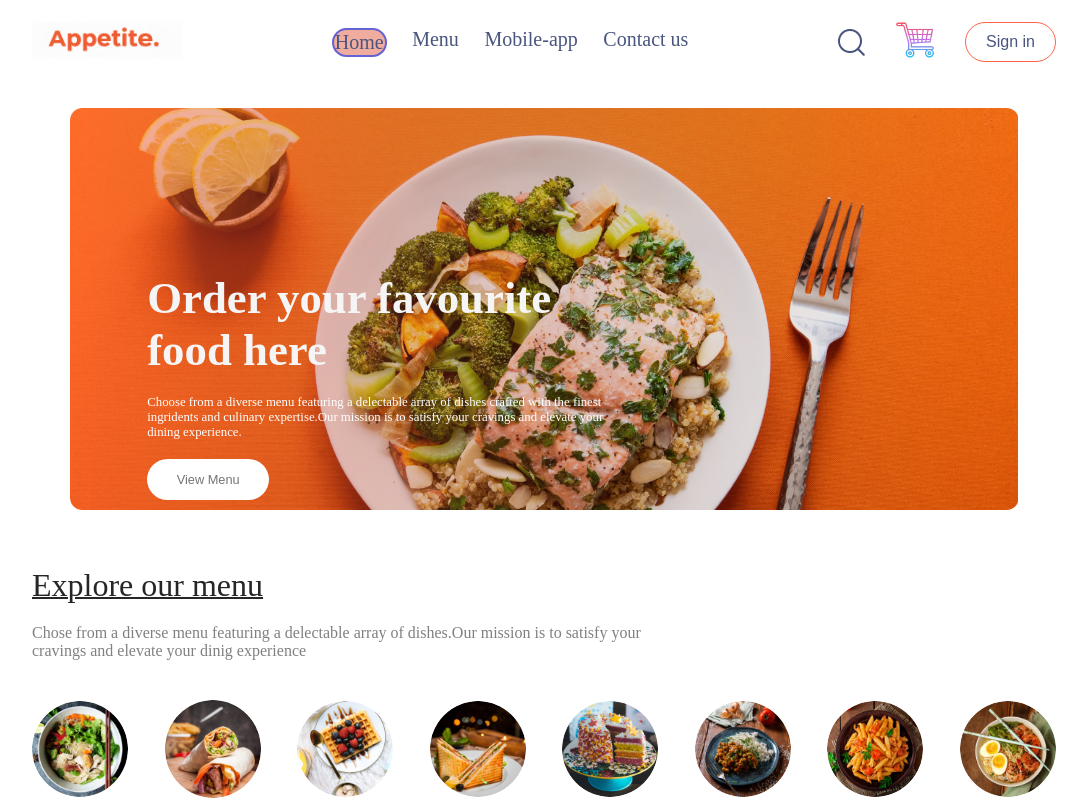
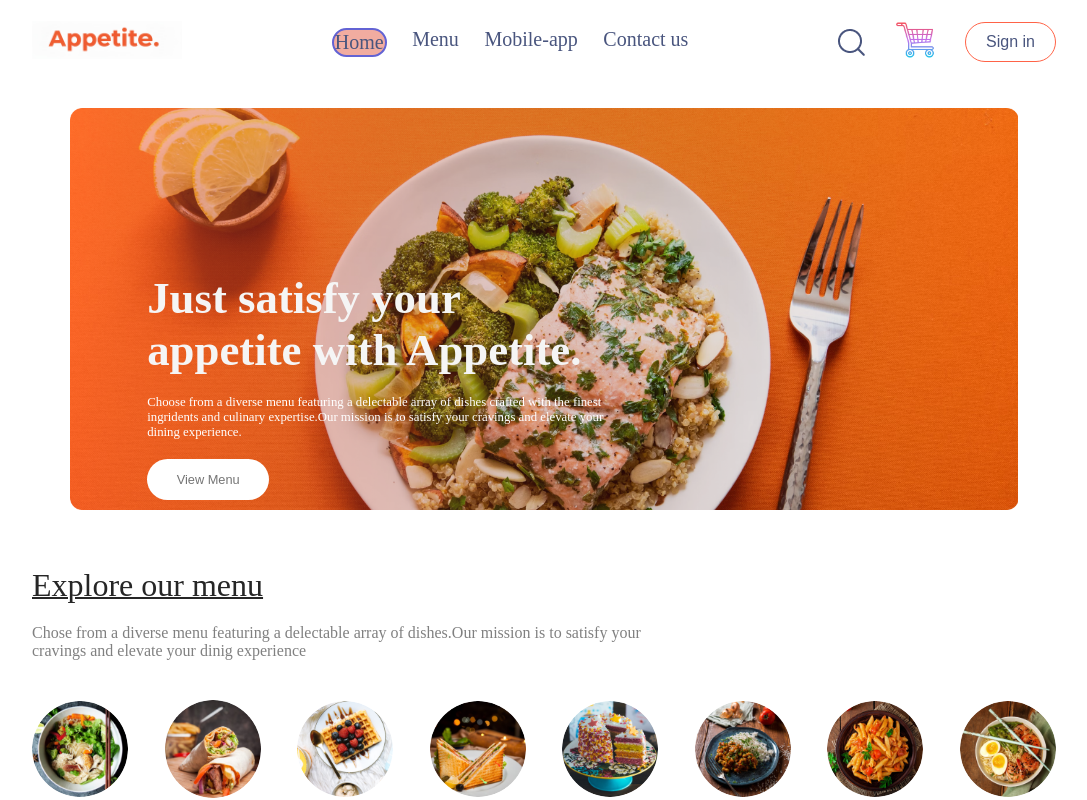
Before and after one commit to bishal1877/Appetite, a React (Vite) app: page / in a window 1280 px wide. Shown: the top 800 px of the page, without its empty margins (96-1183 px from the left). Built offline with nearby package versions, Linux system fonts and the light colour scheme; no server answers.

Commit message:
Update header text for food ordering section

```diff
--- a/src/component/Header/Header.jsx
+++ b/src/component/Header/Header.jsx
@@ -8,7 +8,7 @@ const Header = () => {
 backgroundSize:'contain',
 backgroundRepeat: `no-repeat`}}  >
         <div className="header-content">
-          <h3>Order your favourite food here</h3>
+          <h3>Just satisfy your appetite with Appetite.</h3>
           <p>
             Choose from a diverse menu featuring a delectable array of dishes
             crafted with the finest ingridents and culinary expertise.Our
```
